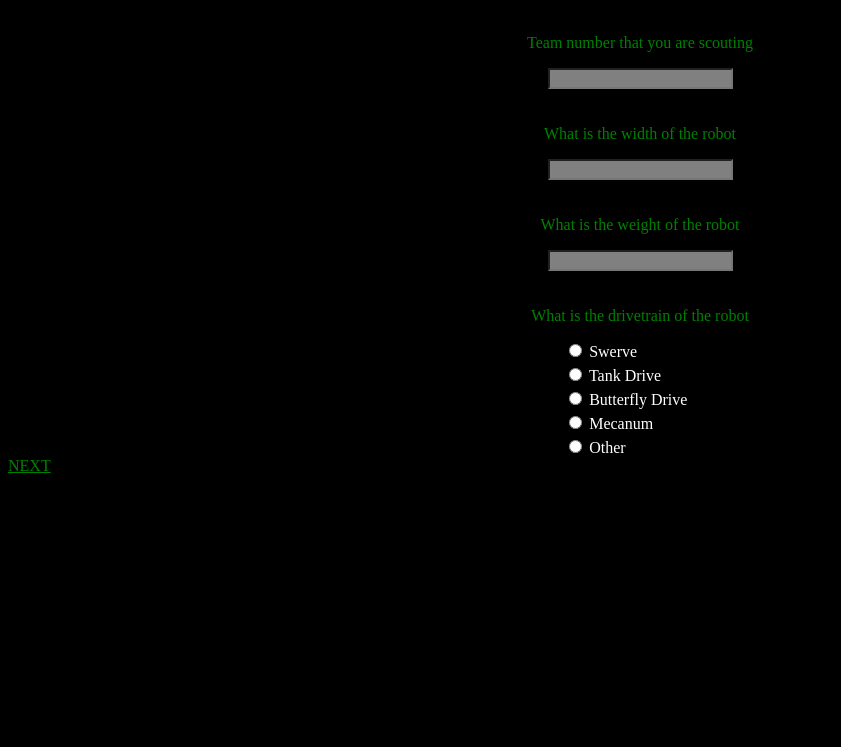
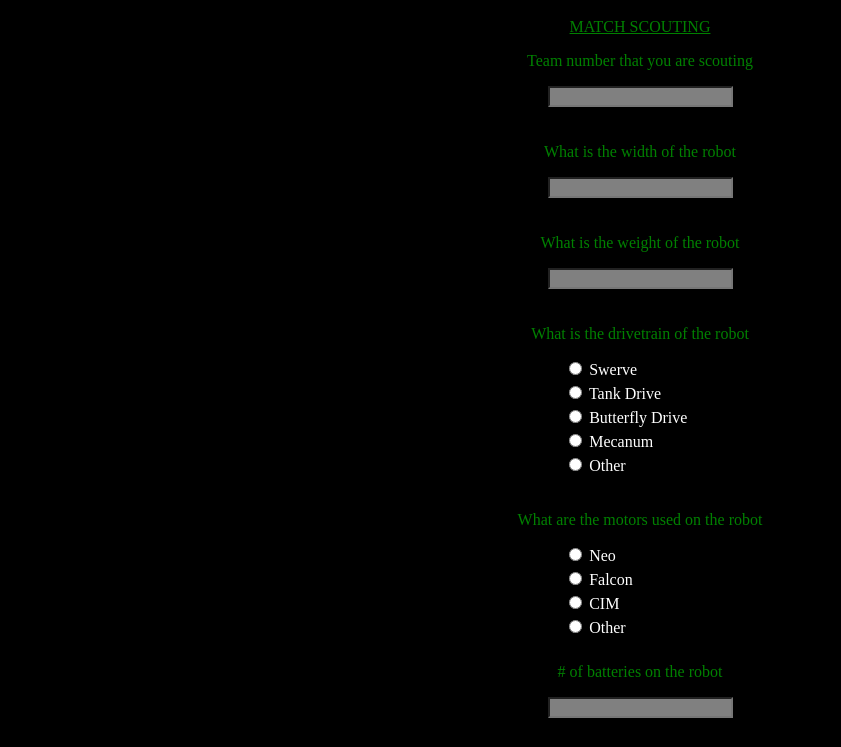
Before and after one commit to Au13/au13.github.io, a plain HTML site: page index.html in a window 1280 px wide. Shown: the part 53-800 px from the top of the page, without its empty margins (0-841 px from the left). Drawn offline with Linux system fonts and the light colour scheme.

Commit message:
I was balling out

```diff
--- a/index.html
+++ b/index.html
@@ -9,6 +9,7 @@
     <div id = "Hello">
         WELCOME BUSTER
     </div>
+    <a id = "next" href = "pages/match_scouting.html">MATCH SCOUTING</a>
     <p style="color: green; display:flex; justify-content:center;">Team number that you are scouting</p>
     <div id = 'textinput'>
         <input id = 'text_input' type = 'number' name = 'team_number'>
@@ -34,20 +35,51 @@
             <label for = "swerve">Swerve</label>
             <div style="padding: 2px;"></div>
             <input type="radio" name = "Tank Drive" value="TDrive">
-            <label for = "swerve">Tank Drive</label>
+            <label for = "Tank Drive">Tank Drive</label>
             <div style="padding: 2px;"></div>
-            <input type="radio" name = "Tank Drive" value="BDrive">
-            <label for = "swerve">Butterfly Drive</label>
+            <input type="radio" name = "Butterfly Drive" value="BDrive">
+            <label for = "Butterfly Drive">Butterfly Drive</label>
             <div style="padding: 2px;"></div>
-            <input type="radio" name = "Tank Drive" value="Mechnum">
-            <label for = "swerve">Mecanum</label>
+            <input type="radio" name = "Mecanum" value="Mechnum">
+            <label for = "Mecanum">Mecanum</label>
             <div style="padding: 2px;"></div>
-            <input type="radio"name = "Tank Drive" value="other">
-            <label for = "swerve">Other</label>
+            <input type="radio"name = "Other" value="other">
+            <label for = "Other">Other</label>
         </form>
     </div>
-    <a id = "next" href = "pages/match_scouting.html">NEXT</a>
+    <div style="padding-bottom:20px;"></div>
+
+    <div>
+
+        <p style= "color: green; display:flex; justify-content:center;">
+            What are the motors used on the robot
+        </p>
+        <form style="color: white; padding-left:max(44%, 4vh);">
+            <input type="radio" name = "Neo" value="Neo">
+            <label for = "swerve">Neo</label>
+            <div style="padding: 2px;"></div>
+            <input type="radio" name = "Falcon" value="Falcon">
+            <label for = "Tank Drive">Falcon</label>
+            <div style="padding: 2px;"></div>
+            <input type="radio" name = "CIM" value="CIM">
+            <label for = "Tank Drive">CIM</label>
+            <div style="padding: 2px;"></div>
+            <input type="radio"name = "Other" value="other">
+            <label for = "Other">Other</label>
+        </form>
+    </div>
+    <p style="padding-top: 10px; color: green; display:flex; justify-content:center;"># of batteries on the robot</p>
+    <div id = 'textinput'>
+        <input id = 'text_input' type = 'number' name = 'weight'>
+    </div>
+
+    <!-- NICHE STUFF FINISH THIS DURING SEASON
+     REMEBER!! -->
+
+
+
     <script src = 'script.js'></script>
+
 
 </head>
 
--- /dev/null
+++ b/pages/style.css
@@ -0,0 +1,12 @@
+#Hello{
+    font-size:xx-large;
+    font-family: Georgia, 'Times New Roman', Times, serif;
+    color: green;
+    margin-left: auto;
+    margin-right: auto;
+    padding-bottom: 20px;
+    max-width: fit-content;
+}
+body{
+    background: black;
+}
--- a/style.css
+++ b/style.css
@@ -27,6 +27,8 @@ button{
 
 #next{
     background-color: transparent;
+    display: flex;
+    justify-content: center;
     color:green;
 
 }
@@ -34,3 +36,11 @@ button{
 body{
     background-color:black;
 }
+
+.check_boxes{
+    display: flex;
+    justify-content: center;
+    align-items: center;
+    padding-left: 44%;
+    color:green;
+}
```
Also changed, not shown: pages/match_scouting.html (+4 -2 lines). Lines whose indentation alone changed are shown as unchanged.
